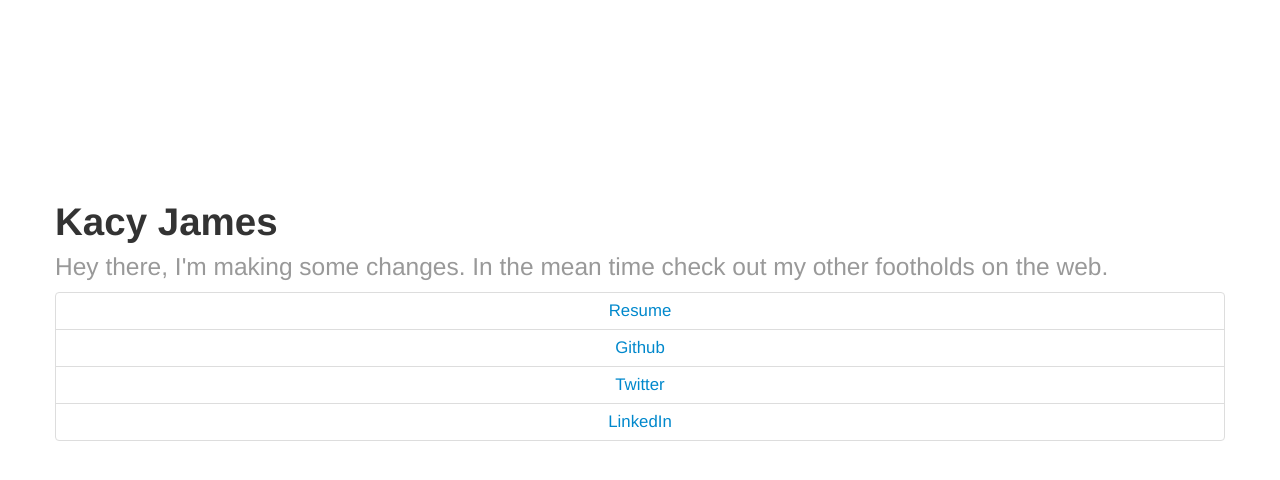
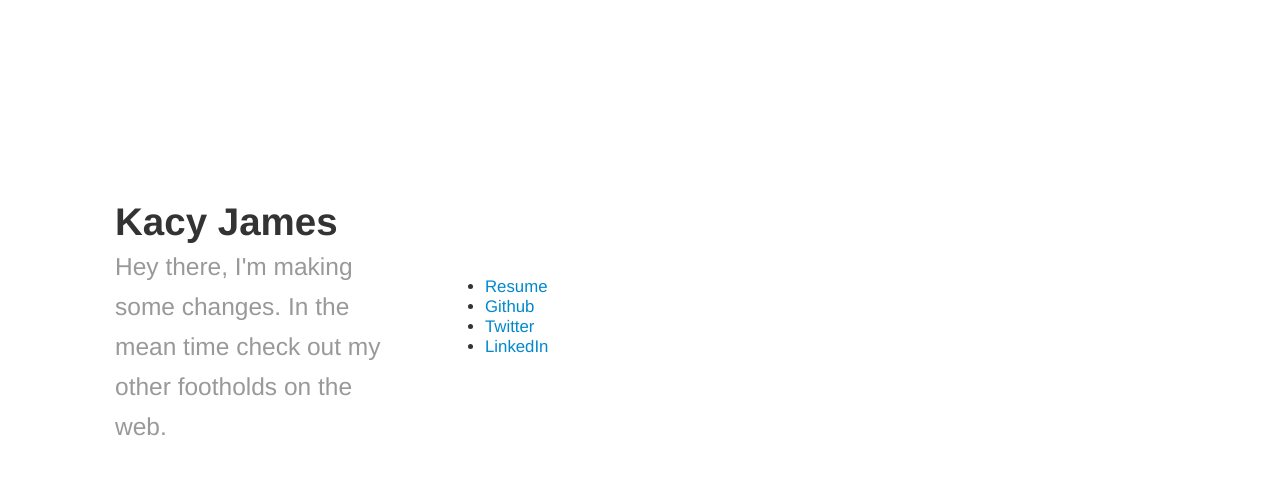
Before and after one commit to TheNorthEestern/personal-website, a Django app: template jupiter/templates/static/index.html in a window 1280 px wide. Shown: the top 480 px of the page. Run offline with Django 3.2, Linux system fonts and the light colour scheme; the template is opened without the code that fills it, so the values that code supplies are empty; parts of the project's set-up code (start-up, migrations or seed data) failed here and were passed over; some libraries are stand-ins or nearby versions.

Commit message:
minor stylistic changes

```diff
--- a/jupiter/templates/static/index.html
+++ b/jupiter/templates/static/index.html
@@ -1,13 +1,15 @@
 {% extends "super/foundation.html" %}
 {% block content %}
   <div style="margin-top:15%;" class="container">
-    <h1 class="credit">Kacy James<br>
+    <div class="span8">
+      <h1 class="credit pull-left span3">Kacy James<br>
         <small>Hey there, I'm making some changes. In the mean time check out my other footholds on the web.</small></h1>
-    <ul style="text-align: center; font-size: 1.2em;" class="nav nav-tabs nav-stacked">
+      <ul style="font-size: 1.2em; margin-top: 11%;" class="span4 pull-right">
         <li><a href="http://dl.dropbox.com/u/13152762/resume.pdf">Resume</a></li>
         <li><a href="http://github.com/TheNorthEestern">Github</a></li>
         <li><a href="http://twitter.com/kacyjames">Twitter</a></li>
         <li><a href="http://linkedin.com/in/kacyjames">LinkedIn</a></li>
       </ul>
     </div>
+  </div>
 {% endblock %}
```
Lines whose indentation alone changed are shown as unchanged.
